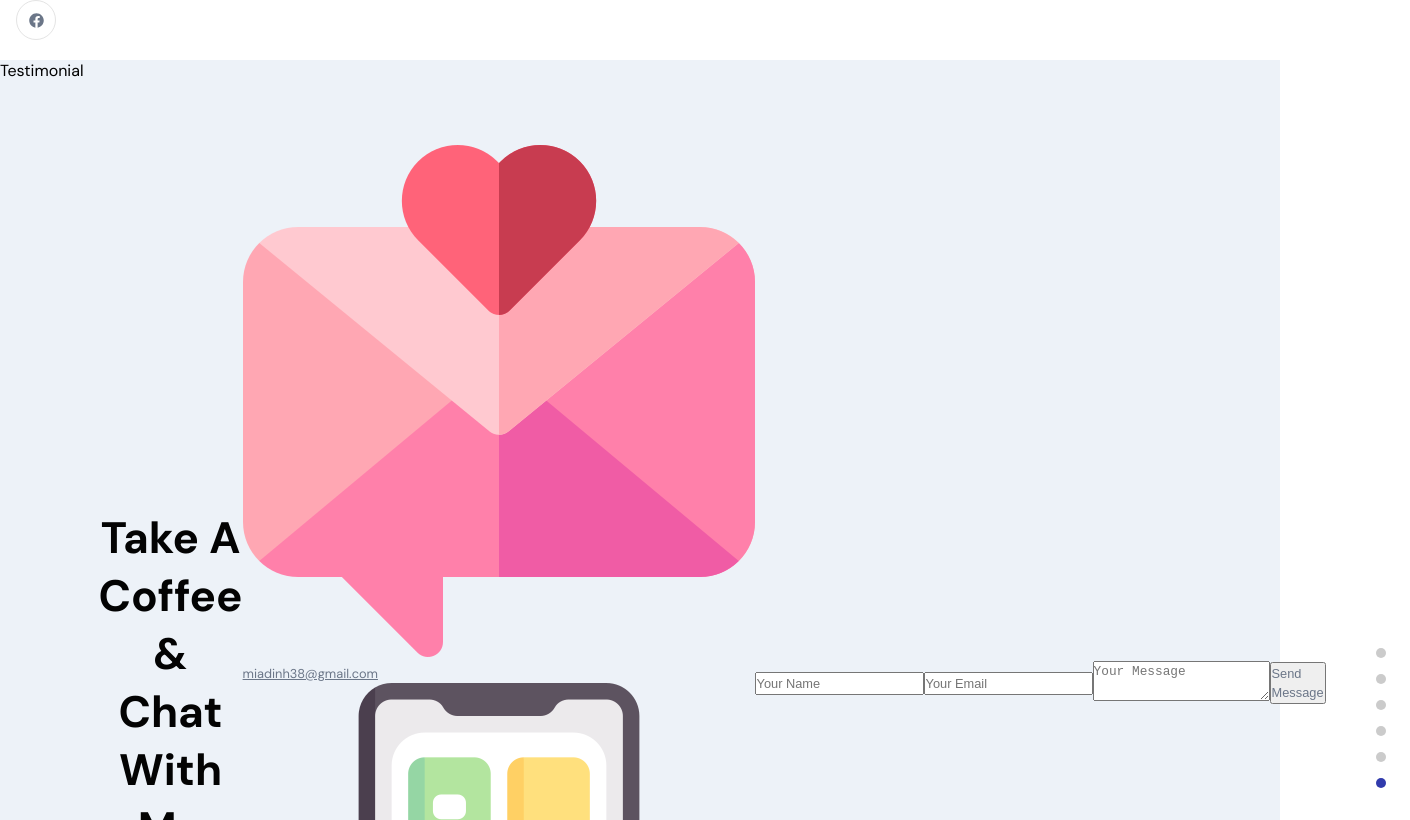
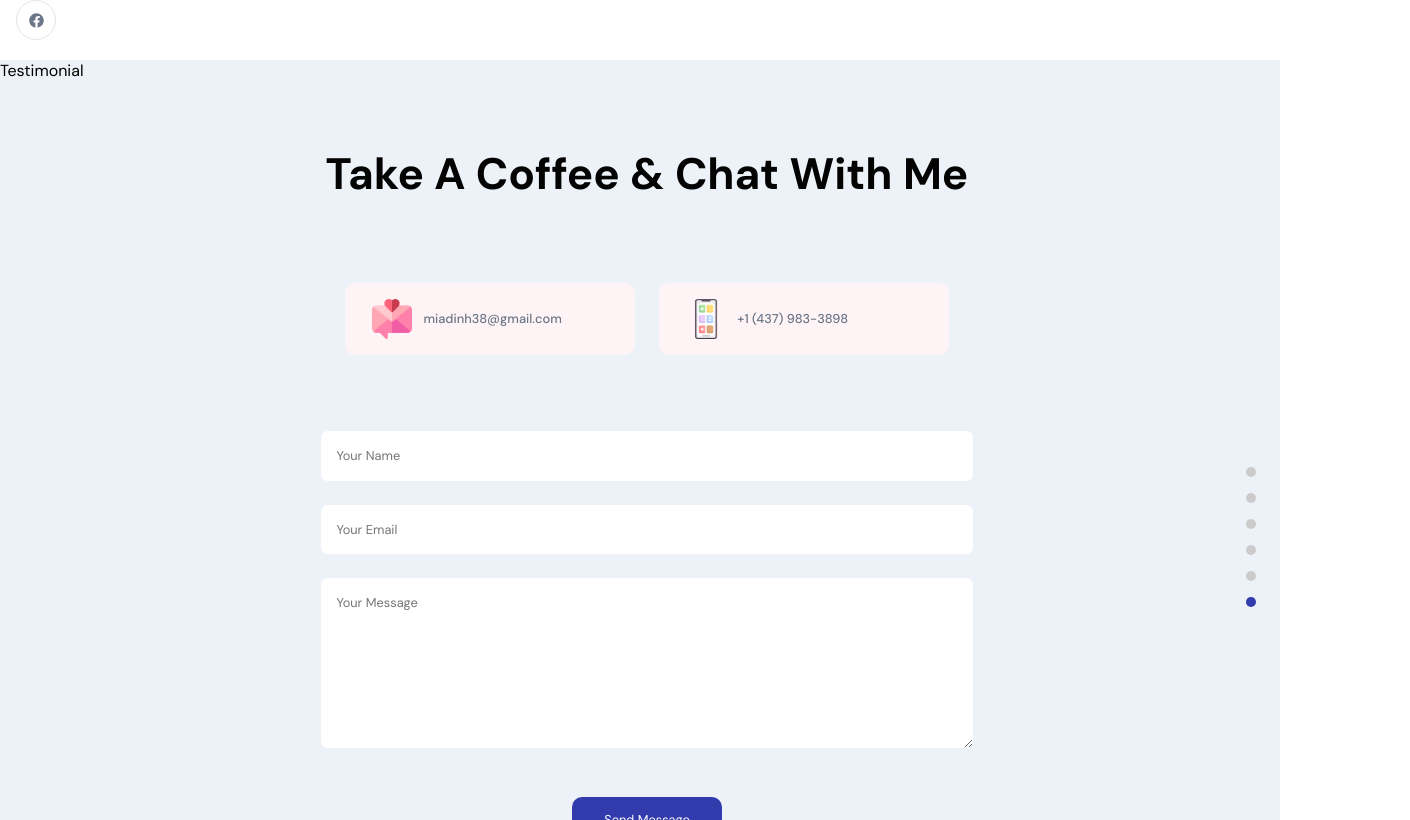
Before and after one commit to miadinh38/my-portfolio, a React (Create React App) app in the folder frontend_react/: page / in a window 1280 px wide. Shown: the part 3140-3960 px from the top of the page, 1410 px wide, since content can reach past the window. Built offline with nearby package versions, Linux system fonts and the light colour scheme; no server answers.

Commit message:
Add styling for Footer cmp

```diff
--- a/frontend_react/src/container/Footer/Footer.scss
+++ b/frontend_react/src/container/Footer/Footer.scss
@@ -0,0 +1,113 @@
+.app__footer {
+  flex: 1;
+  width: 100%;
+  flex-direction: column;
+}
+
+.app__footer-cards {
+  width: 60%;
+  display: flex;
+  justify-content: space-evenly;
+  align-items: center;
+  flex-wrap: wrap-reverse;
+  margin: 4rem 2rem 2rem;
+
+  .app__footer-card {
+    min-width: 290px;
+    display: flex;
+    flex-direction: row;
+    justify-content: flex-start;
+    align-items: center;
+
+    margin: 1rem 0;
+    padding: 1rem;
+    border-radius: 10px;
+    cursor: pointer;
+    background-color: #fef4f5;
+
+    transition: all 0.3s ease-in-out;
+
+    img {
+      width: 40px;
+      height: 40px;
+      margin: 0 0.7rem;
+    }
+
+    p {
+      font-weight: 600;
+    }
+
+    a {
+      text-decoration: none;
+      font-weight: 500;
+    }
+
+    &:hover {
+      box-shadow: 2px 2px 25px #fef4f5;
+    }
+
+    @media screen and (max-width: 450px) {
+      width: 100%;
+    }
+  }
+
+  @media screen and (max-width: 768px) {
+    width: 100%;
+  }
+}
+
+.app__footer-form {
+  width: 60%;
+  flex-direction: column;
+  margin: 1rem 2rem;
+
+  div {
+    width: 100%;
+
+    margin: 0.75rem 0;
+    border-radius: 10px;
+    cursor: pointer;
+
+    transition: all 0.3s ease-in-out;
+
+    input, textarea {
+      width: 100%;
+      padding: 0.95rem;
+      border: none;
+      border-radius: 7px;
+      background-color: var(--white-color);
+
+      font-family: var(--font-base);
+      color: var(--secondary-color);
+      outline: none;
+    }
+
+    textarea {
+      height: 170px;
+    }
+
+    &:hover {
+      box-shadow: 2px 2px 25px var(--white-color);
+    }
+  }
+
+  button {
+    padding: 0.8rem 2rem;
+    border-radius: 10px;
+    border: none;
+    background-color: var(--secondary-color);
+
+    color: var(--white-color);
+    outline: none;
+    margin: 2rem 0 0 0;
+    font-family: var(--font-base);
+    cursor: pointer;
+  }
+
+  @media screen and (max-width: 768px) {
+    width: 100%;
+    margin: 1rem 0;
+  }
+
+
+}
```
